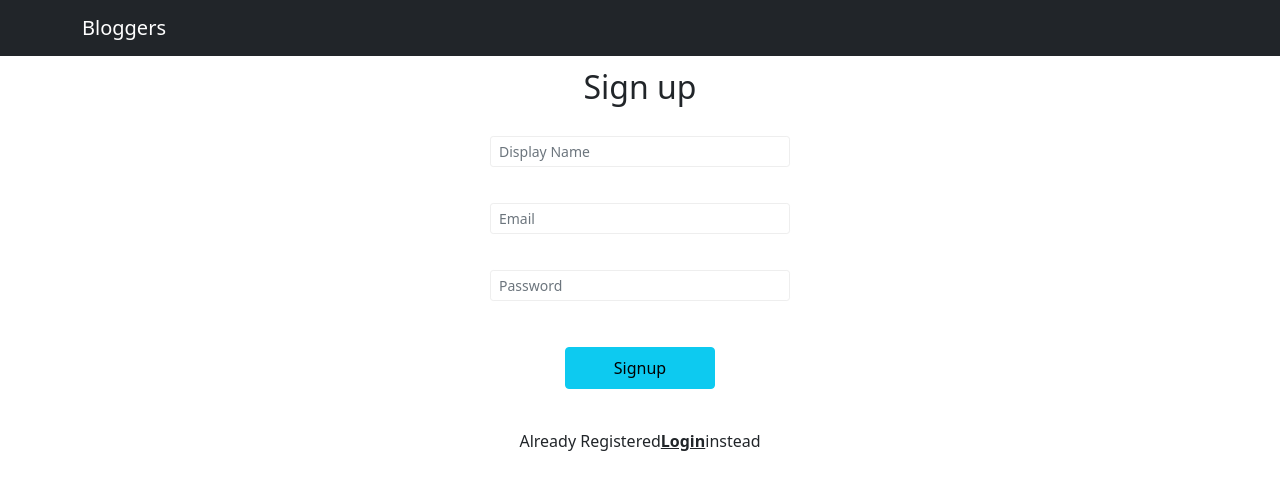
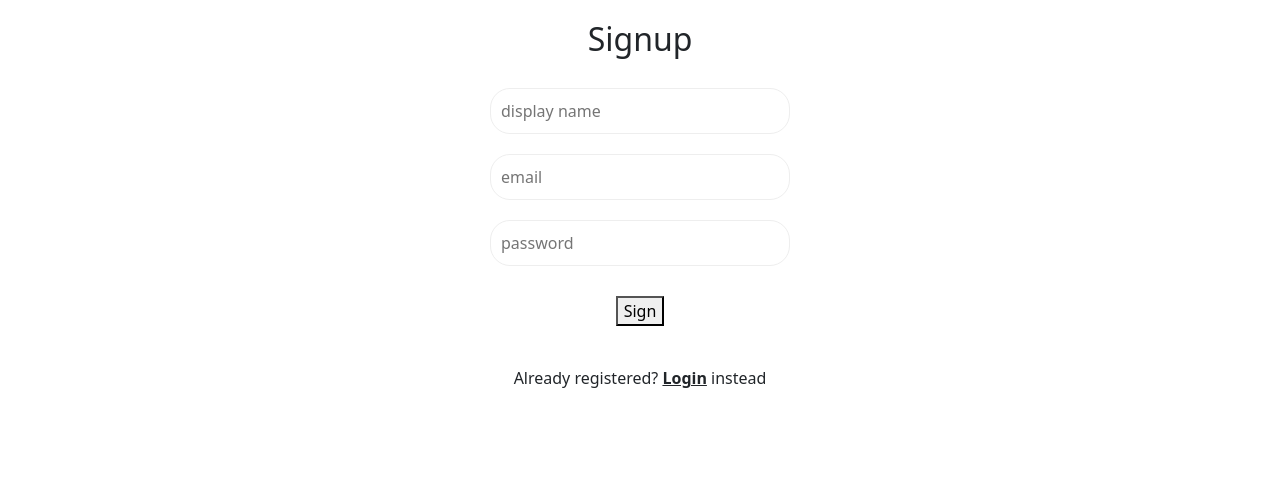
Before and after one commit to TashwillAndries/Bloggers, a Vue app: page / in a window 1280 px wide. Both pictures are taken after a click on the element "Signup". Shown: the top 490 px of the page. Built offline with nearby package versions, Linux system fonts and the light colour scheme.

Commit message:
new updates

```diff
--- a/src/components/LoginForm.vue
+++ b/src/components/LoginForm.vue
@@ -1,39 +1,34 @@
 <template>
-<NavBar/>
   <form @submit.prevent="handleSubmit">
-    <div class="input-group input-group-sm mb-3">
-    <input class="form-control" type="email" placeholder="Enter email" required v-model="email">
+    <input type="email" required placeholder="email" v-model="email" />
+    <input type="password" required placeholder="password" v-model="password" />
+    <div class="error">
+      {{ error }}
     </div>
-    <div class="input-group input-group-sm mb-3">
-    <input class="form-control" type="password" placeholder="Enter password" required v-model="password">
-    </div>
-    <div>{{error}}</div>
-    <button type="button" class="btn btn-info p-2 px-5">Login</button>
+    <button>Login</button>
   </form>
 </template>
 
 <script>
-import {ref} from '@vue/reactivity'
-import loginUser from '../composable/loginUser'
-import NavBar from '../components/Navbar.vue'
+import { ref } from "@vue/reactivity";
+import useLogin from "../composable/useLogin";
 export default {
-  components: {NavBar},
   setup(props, context) {
-    const email = ref('')
-    const password = ref('')
+    const email = ref("");
+    const password = ref("");
 
-    const { error, login} = loginUser()
+    const { error, login } = useLogin();
 
     const handleSubmit = async () => {
-      await login(email.value, password.value)
-      if (!error.value){
-        context.emit('Login')
+      await login(email.value, password.value);
+      if (!error.value) {
+        context.emit("login");
       }
-      console.log('user logged in');
-    }
+    };
 
-    return {email, password, handleSubmit, error}
-  }
+    return { email, password, handleSubmit, error };
+  },
 };
 </script>
+
 <style></style>
--- a/src/components/SignupForm.vue
+++ b/src/components/SignupForm.vue
@@ -1,40 +1,24 @@
 <template>
-  <Navbar />
-  <form @click.prevent="handleSubmit">
-    <div class="input-group input-group-sm mb-3">
-      <input
-        type="text"
-        class="form-control"
-        placeholder="Display Name"
-        v-model="displayName"
-      />
+  <form @submit.prevent="handleSubmit">
+    <input
+      type="text"
+      required
+      placeholder="display name"
+      v-model="displayName"
+    />
+    <input type="email" required placeholder="email" v-model="email" />
+    <input type="password" required placeholder="password" v-model="password" />
+    <div class="error">
+      {{ error }}
     </div>
-    <div class="input-group input-group-sm mb-3">
-      <input
-        type="email"
-        class="form-control"
-        placeholder="Email"
-        v-model="email"
-      />
-    </div>
-    <div class="input-group input-group-sm mb-3">
-      <input
-        type="password"
-        class="form-control"
-        placeholder="Password"
-        v-model="password"
-      />
-    </div>
-    <button type="button" class="btn btn-info p-2 px-5">Signup</button>
+    <button>Sign</button>
   </form>
 </template>
 
 <script>
 import { ref } from "@vue/reactivity";
-import Navbar from "../components/Navbar.vue";
 import useSignup from "../composable/useSignup";
 export default {
-  components: { Navbar },
   setup(props, context) {
     const { error, signup } = useSignup();
     const displayName = ref("");
@@ -47,6 +31,7 @@ export default {
         context.emit("signup");
       }
     };
+
     return { displayName, email, password, handleSubmit, error };
   },
 };
--- a/src/composable/loginUser.js
+++ /dev/null
@@ -1,24 +0,0 @@
-import { ref } from "@vue/reactivity";
-import { projectAuth } from "../firebase/config";
-
-const error = ref(null)
-
-const login = async (email, password) => {
-    error.value = null
-    try {
-        const res = await projectAuth.signInWithEmailAndPassword(email, password)
-        error.value = null
-        console.log(res)
-        return res
-    } catch (err) {
-        console.log(err.value);
-        error.value = 'Incorrect login details'
-
-    }
-}
-
-const loginUser = () => {
-    return { error, login }
-}
-
-export default loginUser
--- /dev/null
+++ b/src/composable/useLogin.js
@@ -0,0 +1,22 @@
+import { ref } from "@vue/reactivity";
+import { projectAuth } from "../firebase/config";
+
+const error = ref(null);
+const login = async (email, password) => {
+  error.value = null;
+  try {
+    const res = await projectAuth.signInWithEmailAndPassword(email, password);
+    error.value = null;
+    console.log(res);
+    return res;
+  } catch (err) {
+    console.log(err.message);
+    error.value = "Incorrect login credentials";
+  }
+};
+
+const useLogin = () => {
+  return { error, login };
+};
+
+export default useLogin;
--- a/src/composable/useSignup.js
+++ b/src/composable/useSignup.js
@@ -4,16 +4,19 @@ import { projectAuth } from "../firebase/config";
 const error = ref(null);
 const signup = async (email, password, displayName) => {
   error.value = null;
+
   try {
     const res = await projectAuth.createUserWithEmailAndPassword(
       email,
       password
     );
     if (!res) {
-      throw new Error("Could not complete the signup");
+      throw new Error("could not complete the signups");
     }
     await res.user.updateProfile({ displayName });
+
     error.value = null;
+
     return res;
   } catch (err) {
     console.log(err.message);
@@ -24,5 +27,4 @@ const signup = async (email, password, displayName) => {
 const useSignup = () => {
   return { error, signup };
 };
-
 export default useSignup;
--- a/src/firebase/config.js
+++ b/src/firebase/config.js
@@ -3,12 +3,12 @@ import "firebase/compat/firestore";
 import "firebase/compat/auth";
 
 const firebaseConfig = {
-  apiKey: "AIzaSyB26BQ7PDkEvhxQKuiH640Ty9b0KmQQndo",
-  authDomain: "blog-project-510ba.firebaseapp.com",
-  projectId: "blog-project-510ba",
-  storageBucket: "blog-project-510ba.appspot.com",
-  messagingSenderId: "195892222378",
-  appId: "1:195892222378:web:c9dd829ee61e4c36cdf3d3",
+  apiKey: "AIzaSyCJW_1-koTvhWs93Ct6dhQ5Z7oroFopwYo",
+  authDomain: "blog-site-5288a.firebaseapp.com",
+  projectId: "blog-site-5288a",
+  storageBucket: "blog-site-5288a.appspot.com",
+  messagingSenderId: "10222170570",
+  appId: "1:10222170570:web:a54a2fa0d63311a0c29f33",
 };
 
 firebase.initializeApp(firebaseConfig);
--- a/src/router/index.js
+++ b/src/router/index.js
@@ -1,11 +1,17 @@
 import { createRouter, createWebHistory } from "vue-router";
 import Welcome from "../views/Welcome.vue";
+import Blogs from "../views/Blogs.vue";
 
 const routes = [
   {
     path: "/",
     name: "Welcome",
     component: Welcome,
+  },
+  {
+    path: "/blogs",
+    name: "Blogs",
+    component: Blogs,
   },
 ];
 
--- /dev/null
+++ b/src/views/Blogs.vue
@@ -0,0 +1,9 @@
+<template>
+  <h1>I work</h1>
+</template>
+
+<script>
+export default {};
+</script>
+
+<style></style>
--- a/src/views/Welcome.vue
+++ b/src/views/Welcome.vue
@@ -1,17 +1,18 @@
 <template>
   <div class="welcome container">
     <div v-if="showLogin">
-      <h2 class="mt-5">Login</h2>
-      <LoginForm />
+      <h2>Login</h2>
+      <LoginForm @login="enterBlog" />
       <p>
-        No Account yet <span @click="showLogin = false">Signup</span>instead
+        No Account yet? <span @click="showLogin = false">Signup</span> instead
       </p>
     </div>
     <div v-else>
-      <h2 class="mt-5">Sign up</h2>
-      <SignupForm />
+      <h2>Signup</h2>
+      <SignupForm @signup="enterBlog" />
       <p>
-        Already Registered<span @click="showLogin = true">Login</span>instead
+        Already registered?
+        <span @click="showLogin = true">Login</span> instead
       </p>
     </div>
   </div>
@@ -21,11 +22,17 @@
 import SignupForm from "../components/SignupForm.vue";
 import LoginForm from "../components/LoginForm.vue";
 import { ref } from "@vue/reactivity";
+import { useRouter } from "vue-router";
 export default {
   components: { SignupForm, LoginForm },
   setup() {
     const showLogin = ref(true);
-    return { showLogin };
+    const router = useRouter();
+
+    const enterBlog = () => {
+      router.push({ name: "Blogs" });
+    };
+    return { showLogin, enterBlog };
   },
 };
 </script>
@@ -59,6 +66,5 @@ export default {
 }
 .welcome button {
   margin: 20px auto;
-  padding: 15px 10px;
 }
 </style>
```
